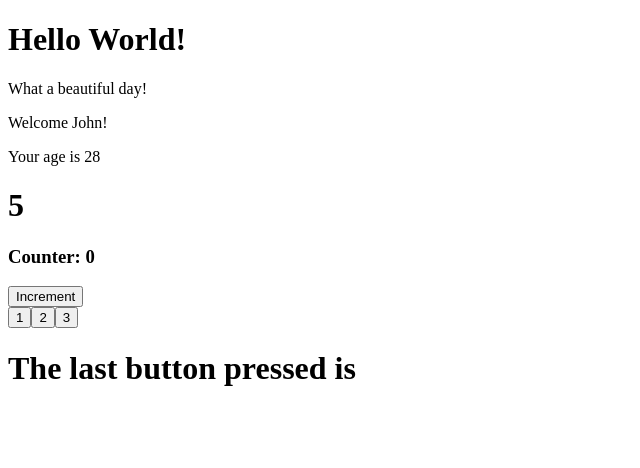
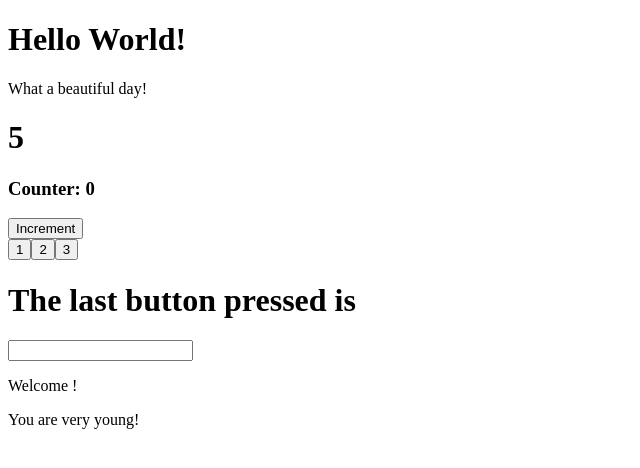
Before and after one commit to nicpes/react_exercises, a React (Create React App) app: page / in a window 1280 px wide. Shown: the top 468 px of the page, without its empty margins (0-640 px from the left). Built offline with nearby package versions, Linux system fonts and the light colour scheme.

Commit message:
forms-01

```diff
--- a/src/App.js
+++ b/src/App.js
@@ -3,6 +3,7 @@
 import { ClickTracker } from "./ClickTracker";
 import { Counter } from "./Counter";
 import { Hello } from "./Hello";
+import { InteractiveWelcome } from "./InteractiveWelcome";
 import { Welcome } from "./Welcome";
 
 export class App extends React.Component {
@@ -10,7 +11,7 @@
     return (
       <div>
         <Hello />
-        <Welcome name="John" age={28} />
+
         <Counter
           initialValue={0}
           incrementAmount={1}
@@ -18,6 +19,7 @@
         />
         <ClickCounter />
         <ClickTracker />
+        <InteractiveWelcome />
       </div>
     );
   }
--- /dev/null
+++ b/src/InteractiveWelcome.js
@@ -0,0 +1,28 @@
+import React from "react";
+import { Welcome } from "./Welcome";
+
+export class InteractiveWelcome extends React.Component {
+  state = {
+    username: "",
+  };
+
+  handleUsernameChange = (event) => {
+    const value = event.target.value;
+
+    this.setState({
+      username: value,
+    });
+  };
+  render() {
+    return (
+      <div>
+        <input
+          name="username"
+          value={this.state.username}
+          onChange={this.handleUsernameChange}
+        ></input>
+        <Welcome name={this.state.username} />
+      </div>
+    );
+  }
+}
```
